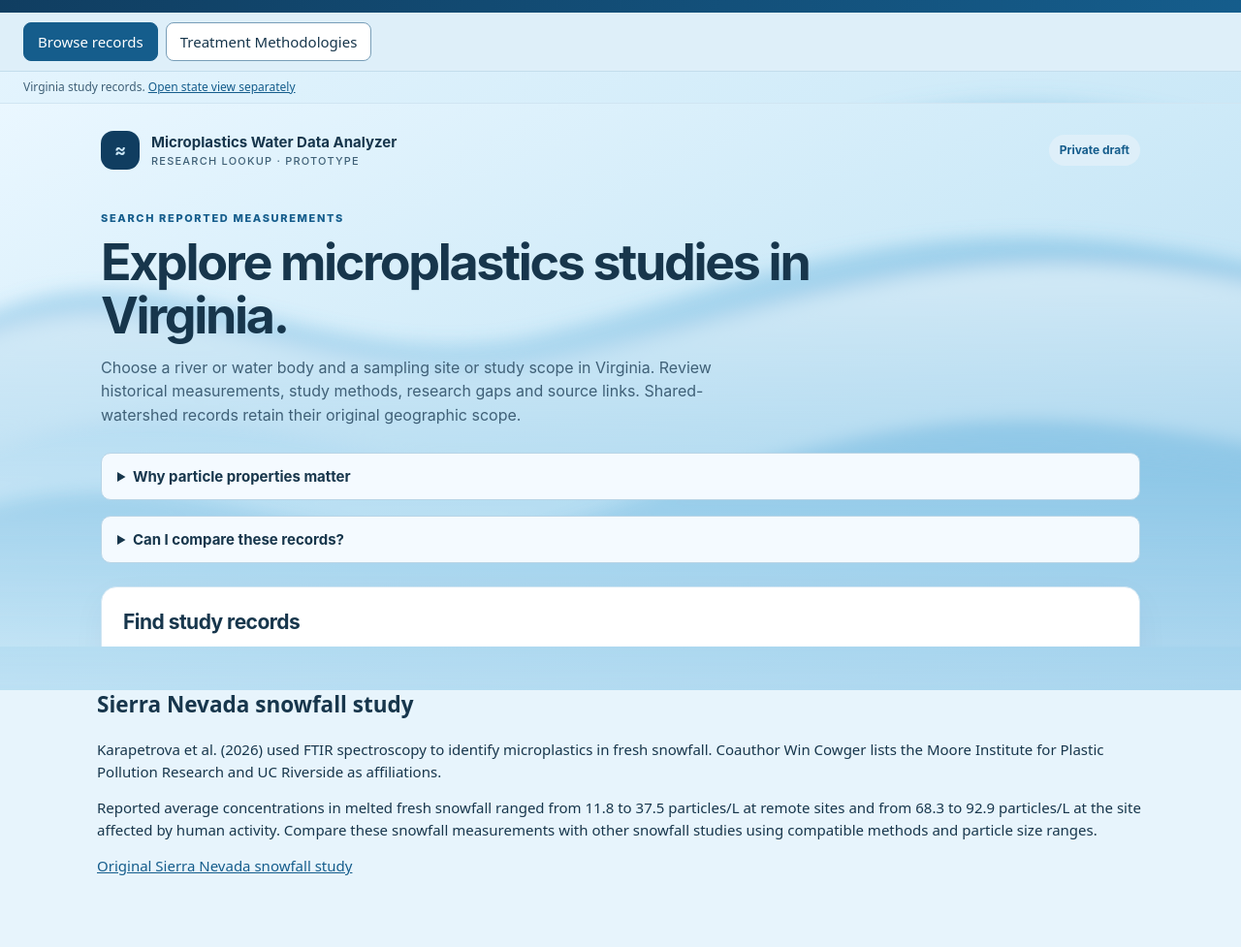
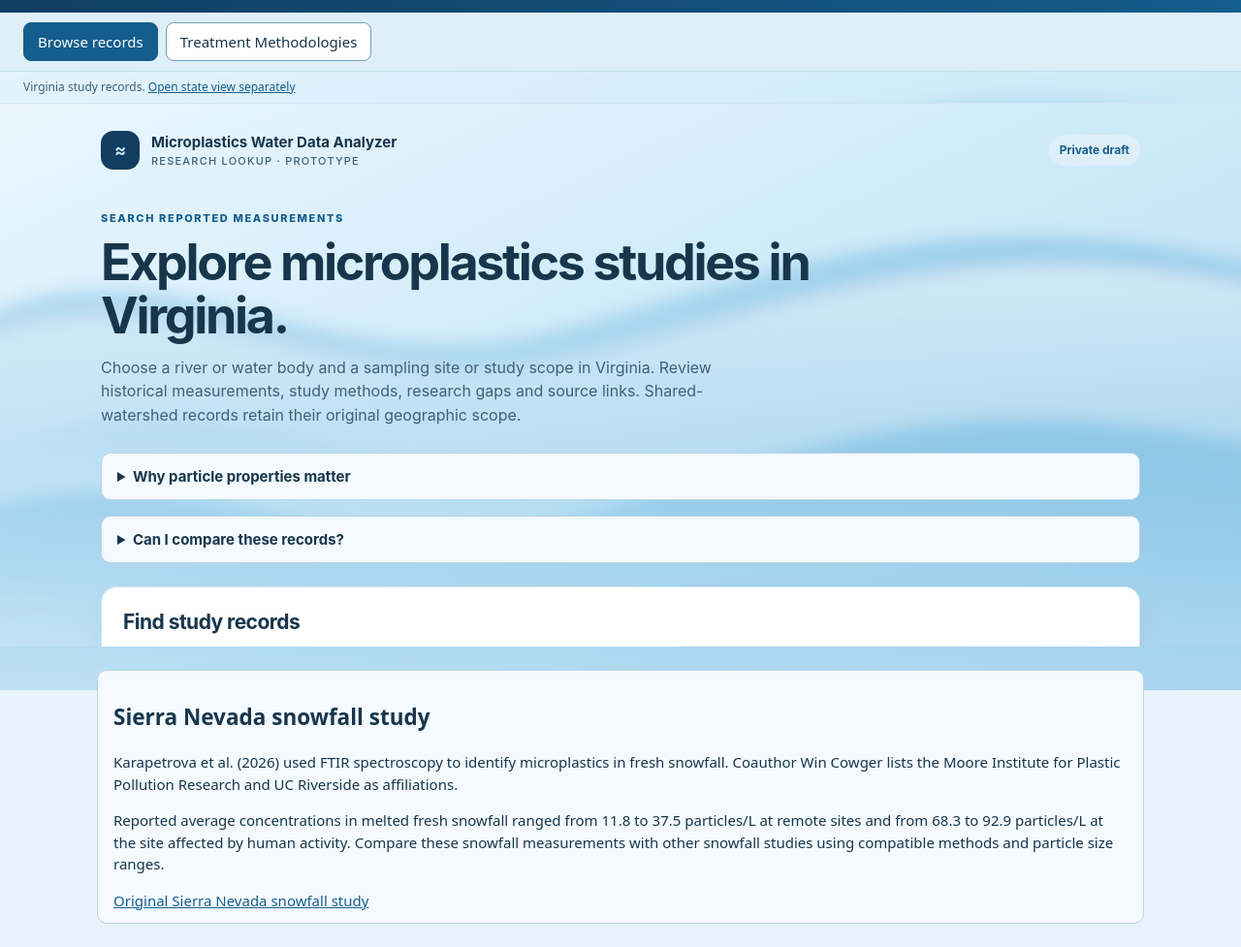
Before and after one commit to crystgandhi/Microplastics-Water-Data-Analyzer, a plain HTML site: page index.html in a window 1280 px wide. Shown: the part 88-1065 px from the top of the page at 97% size. Before the commit the page ends 1032 px from the top, so only its background shows below. Drawn offline with Linux system fonts and the light colour scheme.

Commit message:
Snowfall layout2

```diff
--- a/index.html
+++ b/index.html
@@ -77,7 +77,7 @@ section[aria-labelledby="snowfallStudyTitle"] {
 <p><a href="https://cordis.europa.eu/project/id/101306851">European Commission project fact sheet</a></p>
 </article>
 </section>
-<section aria-labelledby="snowfallStudyTitle">
+<section class="particle-properties" aria-labelledby="snowfallStudyTitle">
   <h2 id="snowfallStudyTitle">Sierra Nevada snowfall study</h2>
   <p>Karapetrova et al. (2026) used FTIR spectroscopy to identify microplastics in fresh snowfall. Coauthor Win Cowger lists the Moore Institute for Plastic Pollution Research and UC Riverside as affiliations.</p>
   <p>Reported average concentrations in melted fresh snowfall ranged from 11.8 to 37.5 particles/L at remote sites and from 68.3 to 92.9 particles/L at the site affected by human activity. Compare these snowfall measurements with other snowfall studies using compatible methods and particle size ranges.</p>
```
